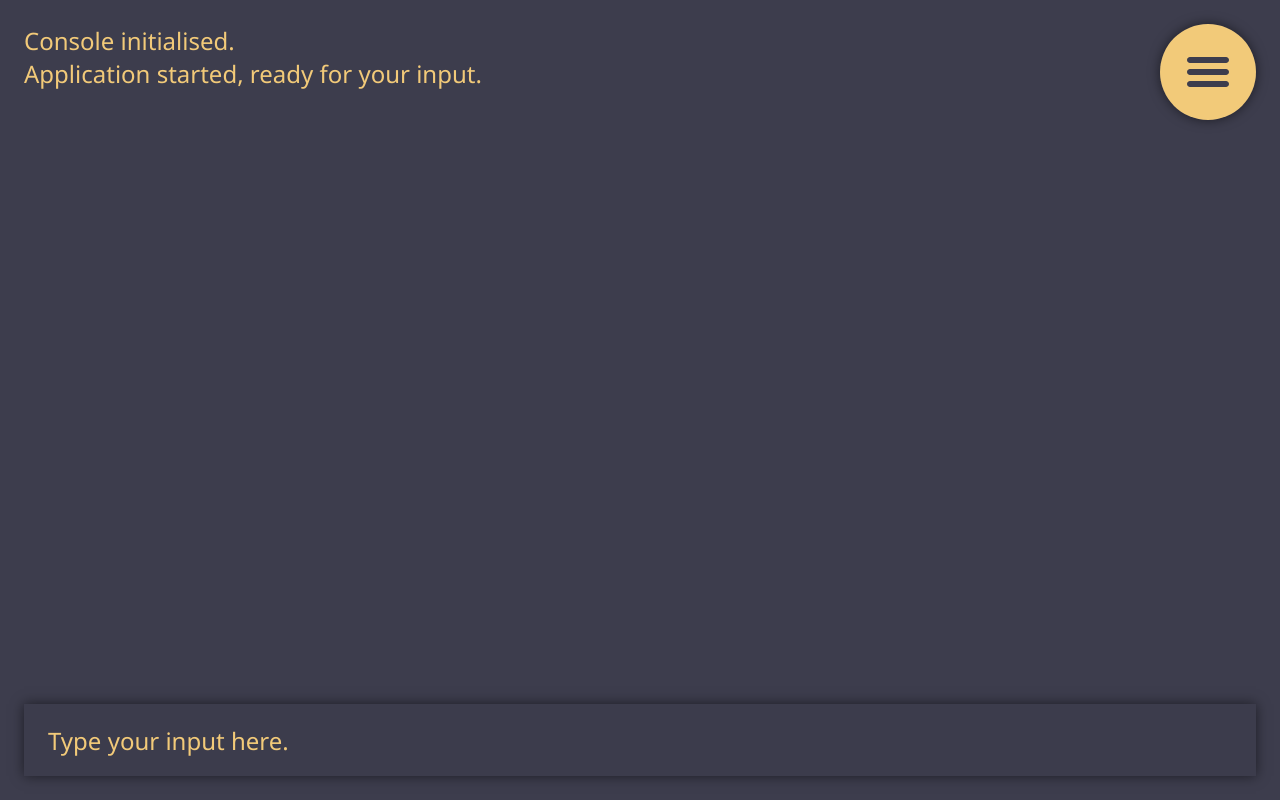
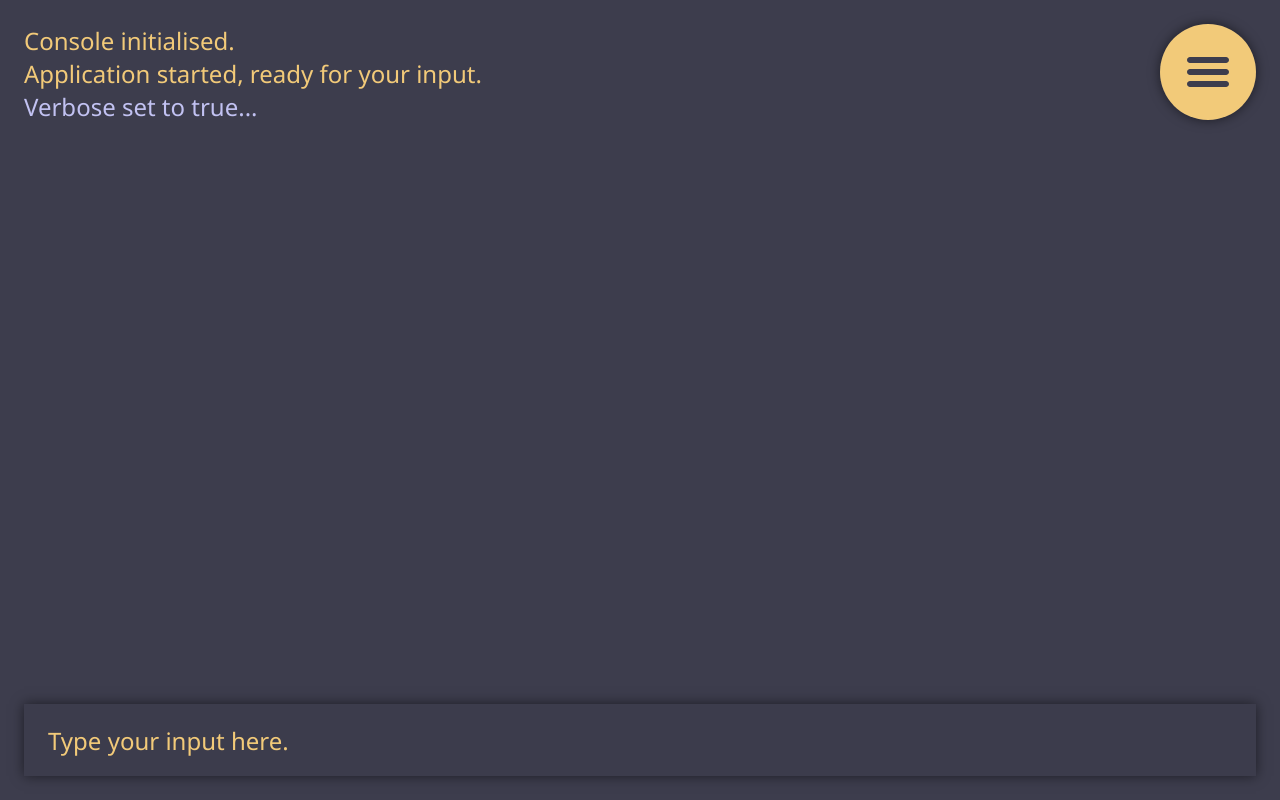
Before and after one commit to thephabulousphantom/thephabulousphantom.github.io, a PHP site: page /slp/index.html in a window 1280 px wide. Run offline with PHP 8.4, Linux system fonts and the light colour scheme.

Commit message:
added verbose command

```diff
--- a/slp/css/console.css
+++ b/slp/css/console.css
@@ -1,7 +1,39 @@
 .console-outputText {
 
     padding: calc(var(--appZoom) * var(--appPadding) * 0.2);
+
+    white-space: nowrap;
+    overflow: hidden;
+    text-overflow: ellipsis;
 }
+
+.console-outputText br {
+
+    display: none;
+}
+
+#appContainer .uiVerbose {
+
+    display: none;
+}
+
+#appContainer.uiVerbose .uiVerbose {
+
+    display: unset;
+}
+
+
+#appContainer.uiVerbose .console-outputText {
+
+    height: unset;
+    overflow: unset;
+}
+
+#appContainer.uiVerbose .console-outputText br {
+
+    display: unset;
+}
+
 
 .console-content {
 
--- a/slp/js/app.js
+++ b/slp/js/app.js
@@ -40,6 +40,8 @@
         width: null,
         height: null
     };
+
+    verbose = false;
 
     _sizeHelpers = { zoom: null, padding: null, app: null };
 
@@ -87,9 +89,26 @@
 
         this.svg = document.querySelector("#appVectorContainer");
 
-        this.addPointerDownHandler
+        this.verboseUpdated(!!DataManager.get(`app.verbose`, false));
 
         window.requestAnimationFrame(this.onUpdateFrame.bind(this));
+    }
+
+    verboseUpdated(verbose) {
+
+        this.verbose = verbose;
+        DataManager.set(`app.verbose`, verbose);
+
+        if (this.verbose && !this.dom.classList.contains("uiVerbose")) {
+
+            this.dom.classList.add("uiVerbose");
+        }
+        else if (!this.verbose && this.dom.classList.contains("uiVerbose")) {
+
+            this.dom.classList.remove("uiVerbose");
+        }
+
+        Console.writeVerbose(`Verbose set to ${verbose}...`);
     }
 
     async saveState() {
--- a/slp/js/commands/factory.js
+++ b/slp/js/commands/factory.js
@@ -15,6 +15,7 @@
 import CommandContinue from "./continue.js";
 import CommandHide from "./hide.js";
 import CommandShow from "./show.js";
+import CommandVerbose from "./verbose.js";
 
 class CommandFactory {
 
@@ -35,7 +36,8 @@
         "reset": CommandReset,
         "continue": CommandContinue,
         "hide": CommandHide,
-        "show": CommandShow
+        "show": CommandShow,
+        "verbose": CommandVerbose
     };
 
     constructor() {
--- a/slp/js/commands/new.js
+++ b/slp/js/commands/new.js
@@ -23,7 +23,7 @@
         switch (type.toLowerCase()) {
             case "openai":
                 {
-                    Console.write(`Constructing OpenAI instruct node ${name}...`);
+                    Console.writeVerbose(`Constructing OpenAI instruct node ${name}...`);
                     const node = new NodeOpenAi(name);
 
                     const openAiKey = this.parameters[2];
@@ -43,7 +43,7 @@
 
             case "openaichat":
                 {
-                    Console.write(`Constructing OpenAI chat node ${name}...`);
+                    Console.writeVerbose(`Constructing OpenAI chat node ${name}...`);
                     const node = new NodeOpenAiChat(name);
 
                     const openAiKey = this.parameters[2];
@@ -70,7 +70,7 @@
 
             case "dalle2":
                 {
-                    Console.write(`Constructing Dall-e 2 node ${name}...`);
+                    Console.writeVerbose(`Constructing Dall-e 2 node ${name}...`);
                     const node = new NodeDalle2(name);
 
                     const openAiKey = this.parameters[2];
@@ -90,7 +90,7 @@
 
             case "dalle3":
                 {
-                    Console.write(`Constructing Dall-e 3 node ${name}...`);
+                    Console.writeVerbose(`Constructing Dall-e 3 node ${name}...`);
                     const node = new NodeDalle3(name);
 
                     const openAiKey = this.parameters[2];
@@ -122,7 +122,7 @@
 
             case "textformat":
                 {
-                    Console.write(`Constructing TextFormat node ${name}...`);
+                    Console.writeVerbose(`Constructing TextFormat node ${name}...`);
                     const node = new NodeTextFormat(name);
 
                     const pre = this.parameters[2];
--- /dev/null
+++ b/slp/js/commands/verbose.js
@@ -0,0 +1,41 @@
+import App from "../app.js";
+import Command from "./command.js";
+import DataManager from "../dataManager.js";
+import ValueText from "../values/text.js";
+
+class CommandVerbose extends Command {
+
+    constructor(commandLine, commandName, parameters) {
+
+        super(commandLine, commandName, parameters);
+    }
+
+    async execute() {
+
+        var verbose = this.parameters[0];
+        switch (verbose.toLowerCase()) {
+
+            case "0":
+            case "false":
+            case "no":
+                verbose = false;
+                break;
+
+            case "1":
+            case "true":
+            case "yes":
+                verbose = true;
+                break;
+
+            default:
+                verbose = !App.verbose;
+                break;
+        }
+
+        App.verboseUpdated(verbose);
+
+        return new ValueText(verbose);
+    }
+}
+
+export default CommandVerbose;
--- a/slp/js/connectors/manager.js
+++ b/slp/js/connectors/manager.js
@@ -133,11 +133,13 @@
                         case "text":
                         case "image":
                             App.processCommand(`!text ${connector.to.node.properties.id}, "${result.toString().replaceAll("\"", "'").replaceAll(",", ";")}"`);
-                            break;
+                            return true;
                     }
                 }
             }
         }
+
+        return false;
     }
 
     updateUiFrame() {
--- a/slp/js/console.js
+++ b/slp/js/console.js
@@ -64,6 +64,12 @@
         }
     }
 
+    async writeVerbose(text, highlightedPrefix) {
+
+        const textBlock = await this.write(text, highlightedPrefix);
+        textBlock.classList.add("uiVerbose");
+    }
+
     async write(text, highlightedPrefix) {
 
         const textBlock = document.createElement("div");
@@ -85,6 +91,8 @@
 
         this.dom.content.appendChild(textBlock);
         this.dom.content.scrollTop = this.dom.content.scrollHeight;
+
+        return textBlock;
     }
 
     recallHistoricalCommand(offset) {
```
